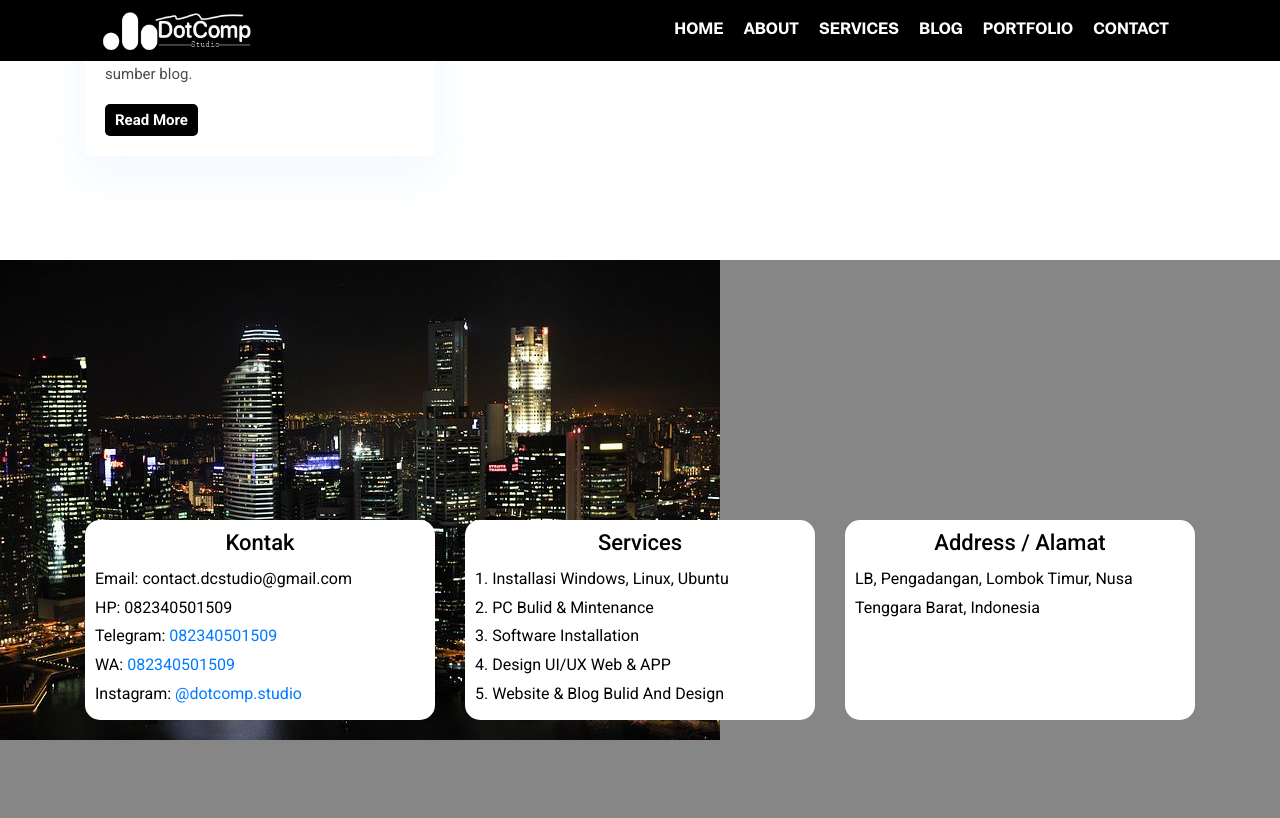
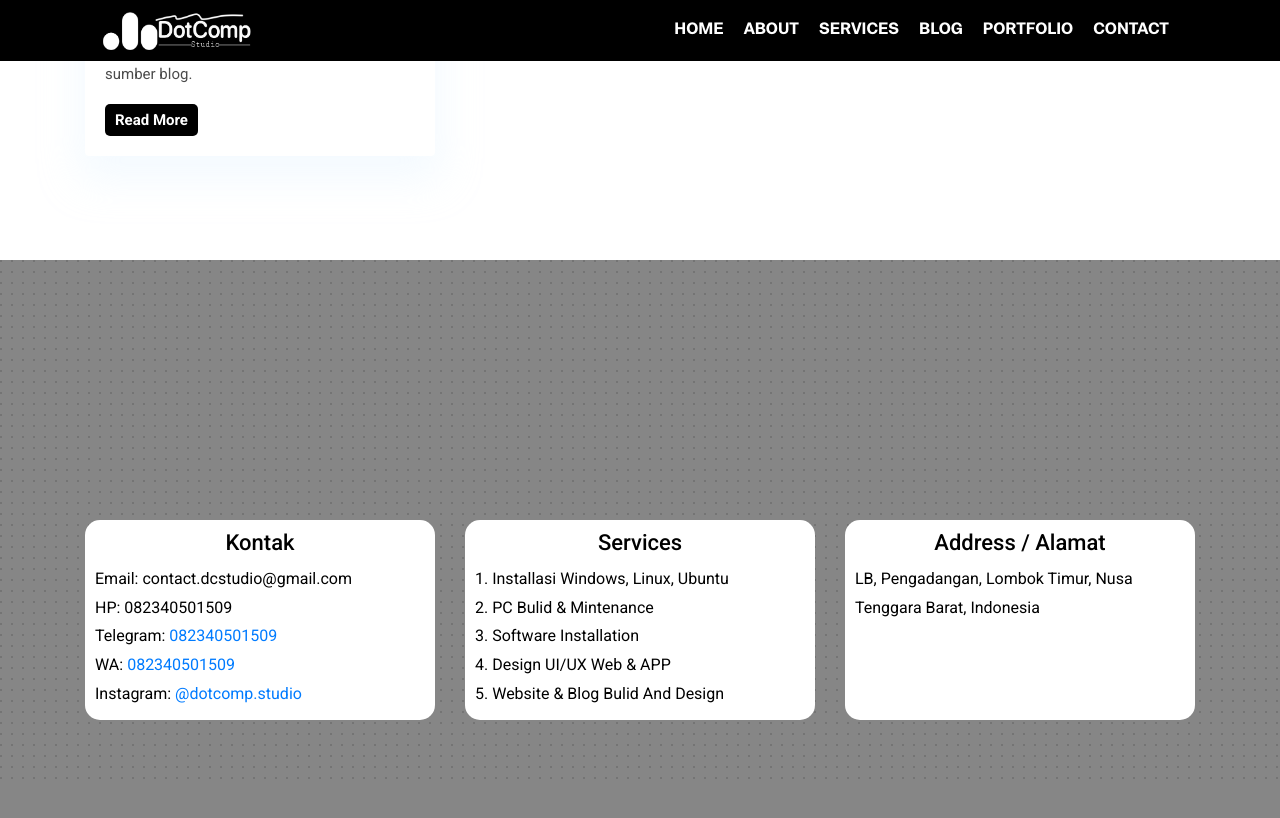
Before and after one commit to dotcompstudio/dcstudio.github.io, a Jekyll site: the page built from index.html, in a window 1280 px wide and 900 px high, scrolled down 6040 px. Shown: the top 818 px of the window. Built offline with Jekyll 4.4.1, drawn with Linux system fonts in a browser that asks for light colours.

Commit message:
Update footer.html

```diff
--- a/_includes/footer.html
+++ b/_includes/footer.html
@@ -1,5 +1,5 @@
 <!-- footer -->
-<footer style="background: rgba(0,0,0, 0.473) url('/assets/images/illustrations/city.jpg') no-repeat scroll" class="footer-section">
+<footer style="background: rgba(0,0,0, 0.473) url('/assets/images/backgrounds/bg-dots.png') no-repeat scroll" class="footer-section">
   <div class="section">
     <div class="container">
       <div class="row">
```
